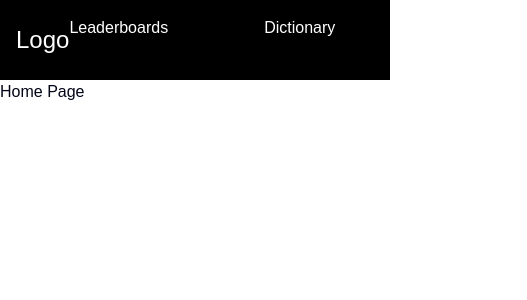
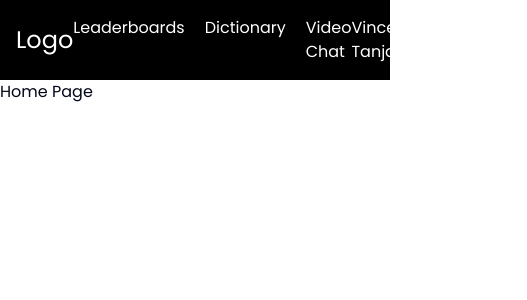
Before and after one commit to vncnttan/garudahacks-competition-fe, a React (Vite) app: page / in a window 390 px wide. Shown: the top 300 px of the page, 527 px wide, since content can reach past the window. Built offline with nearby package versions, Linux system fonts and the light colour scheme.

Commit message:
feat: Poppins font 🎨

```diff
--- a/src/components/common/app-navbar.tsx
+++ b/src/components/common/app-navbar.tsx
@@ -3,7 +3,7 @@
     <nav className="bg-black text-white p-4">
       <div className="container mx-auto flex justify-between place-items-center">
         <h1 className="text-white text-2xl">Logo</h1>
-        <div className="flex flex-row gap-24">
+        <div className="flex flex-row gap-5 md:gap-24">
           <div>Leaderboards</div>
           <div>Dictionary</div>
           <div>Video Chat</div>
--- a/src/index.css
+++ b/src/index.css
@@ -1,4 +1,6 @@
 @import "tailwindcss";
+@import "./assets/styles/fonts.css";
+
 /*  ---break--- */
 @custom-variant dark (&:is(.dark *));
 
```
